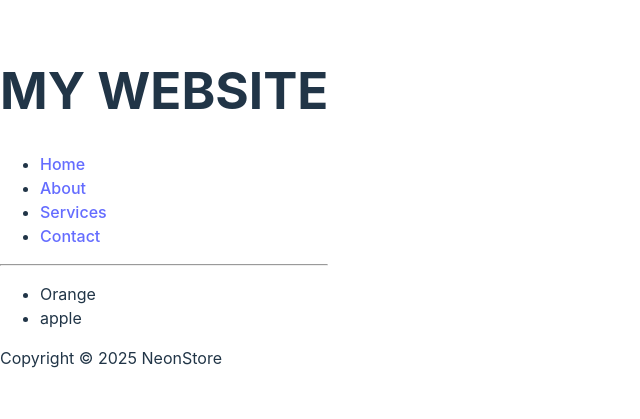
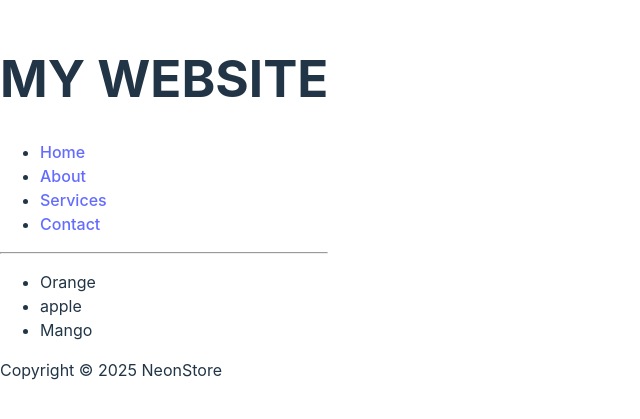
Before and after one commit to dharaneesh-006/ReactJs, a React (Vite) app: page / in a window 1280 px wide. Shown: the part 193-612 px from the top of the page, without its empty margins (0-640 px from the left). Built offline with nearby package versions, Linux system fonts and the light colour scheme.

Commit message:
My Card Test

```diff
--- a/src/Food.jsx
+++ b/src/Food.jsx
@@ -2,11 +2,13 @@ function Food(){
 
     const food1 = "Orange";
     const food2 = "apple";
+    const food3 = "Mango";
 
     return(
         <ul>
             <li>{food1}</li>
             <li>{food2}</li>
+            <li>{food3}</li>
         </ul>
     )
 }
```
